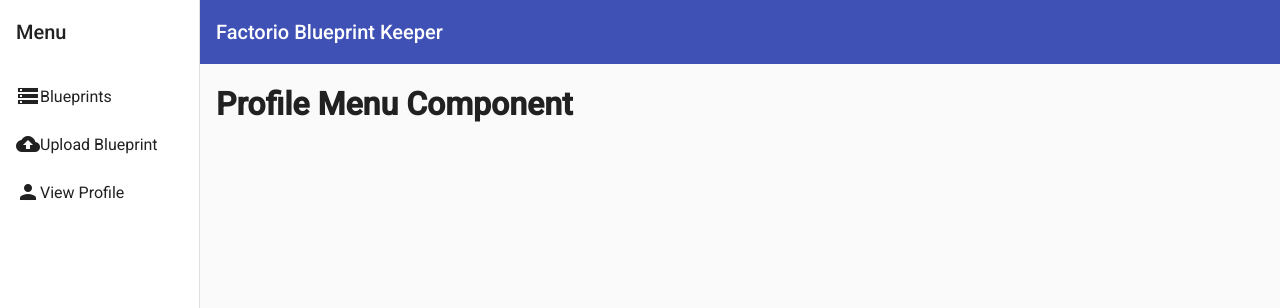
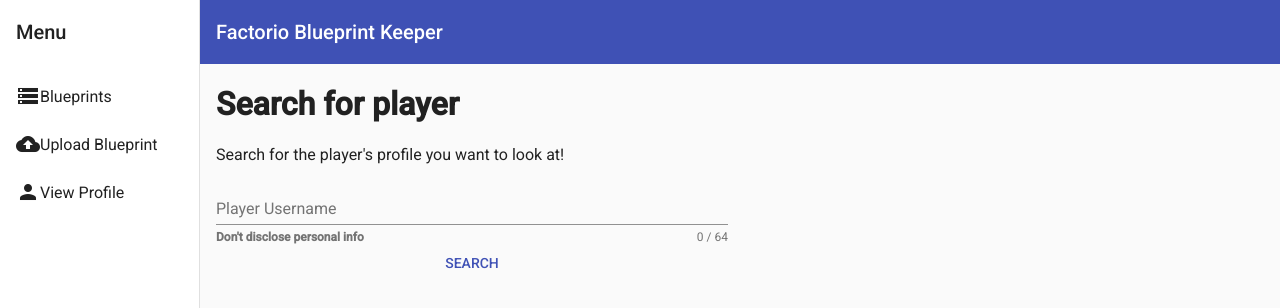
Before and after one commit to Enoumy/factorio-keeper-ui, an Angular app: page /profile in a window 1280 px wide. Shown: the top 308 px of the page. Built offline with nearby package versions, Linux system fonts and the light colour scheme.

Commit message:
Fully implemented routing

```diff
--- a/src/app/app.module.ts
+++ b/src/app/app.module.ts
@@ -7,6 +7,7 @@ import { BrowserAnimationsModule } from "@angular/platform-browser/animations";
 import { NavbarComponent } from "./navbar/navbar.component";
 import { LayoutModule } from "@angular/cdk/layout";
 import { MatToolbarModule } from "@angular/material/toolbar";
+import { MatInputModule } from "@angular/material/input";
 import { MatButtonModule } from "@angular/material/button";
 import { MatSidenavModule } from "@angular/material/sidenav";
 import { MatIconModule } from "@angular/material/icon";
@@ -47,6 +48,7 @@ const appRoutes: Routes = [
     BrowserAnimationsModule,
     LayoutModule,
     MatToolbarModule,
+    MatInputModule,
     MatButtonModule,
     MatSidenavModule,
     MatIconModule,
--- a/src/app/profile-menu/profile-menu.component.css
+++ b/src/app/profile-menu/profile-menu.component.css
@@ -0,0 +1,14 @@
+.example-form {
+  min-width: 150px;
+  max-width: 500px;
+  width: 100%;
+}
+
+.example-full-width {
+  width: 100%;
+}
+
+.inline {
+  display: inline-block;
+  width: 512px;
+}
--- a/src/app/profile-menu/profile-menu.component.html
+++ b/src/app/profile-menu/profile-menu.component.html
@@ -1 +1,22 @@
-<h1>Profile Menu Component</h1>
+<h1>Search for player</h1>
+
+<p>Search for the player's profile you want to look at!</p>
+
+<form class="example-form">
+  <mat-form-field class="example-full-width" class="inline">
+    <mat-label>Player Username</mat-label>
+    <input matInput #message maxlength="64" placeholder="factorioplayer123" />
+    <mat-hint align="start"
+      ><strong>Don't disclose personal info</strong>
+    </mat-hint>
+    <mat-hint align="end">{{ message.value.length }} / 64</mat-hint>
+  </mat-form-field>
+  <button
+    mat-button
+    color="primary"
+    [routerLink]="['/profile', message.value]"
+    class="inline"
+  >
+    SEARCH
+  </button>
+</form>
--- a/src/app/profile-view/profile-view.component.html
+++ b/src/app/profile-view/profile-view.component.html
@@ -1 +1 @@
-<h1>Profile View Component</h1>
+<h1>{{ user_id }}'s profile</h1>
--- a/src/app/profile-view/profile-view.component.ts
+++ b/src/app/profile-view/profile-view.component.ts
@@ -1,15 +1,17 @@
-import { Component, OnInit } from '@angular/core';
+import { Component, OnInit } from "@angular/core";
+import { ActivatedRoute } from "@angular/router";
 
 @Component({
-  selector: 'app-profile-view',
-  templateUrl: './profile-view.component.html',
-  styleUrls: ['./profile-view.component.css']
+  selector: "app-profile-view",
+  templateUrl: "./profile-view.component.html",
+  styleUrls: ["./profile-view.component.css"]
 })
 export class ProfileViewComponent implements OnInit {
+  user_id: string;
 
-  constructor() { }
+  constructor(private route: ActivatedRoute) {}
 
   ngOnInit() {
+    this.user_id = this.route.snapshot.paramMap.get("profile_id");
   }
-
 }
```
